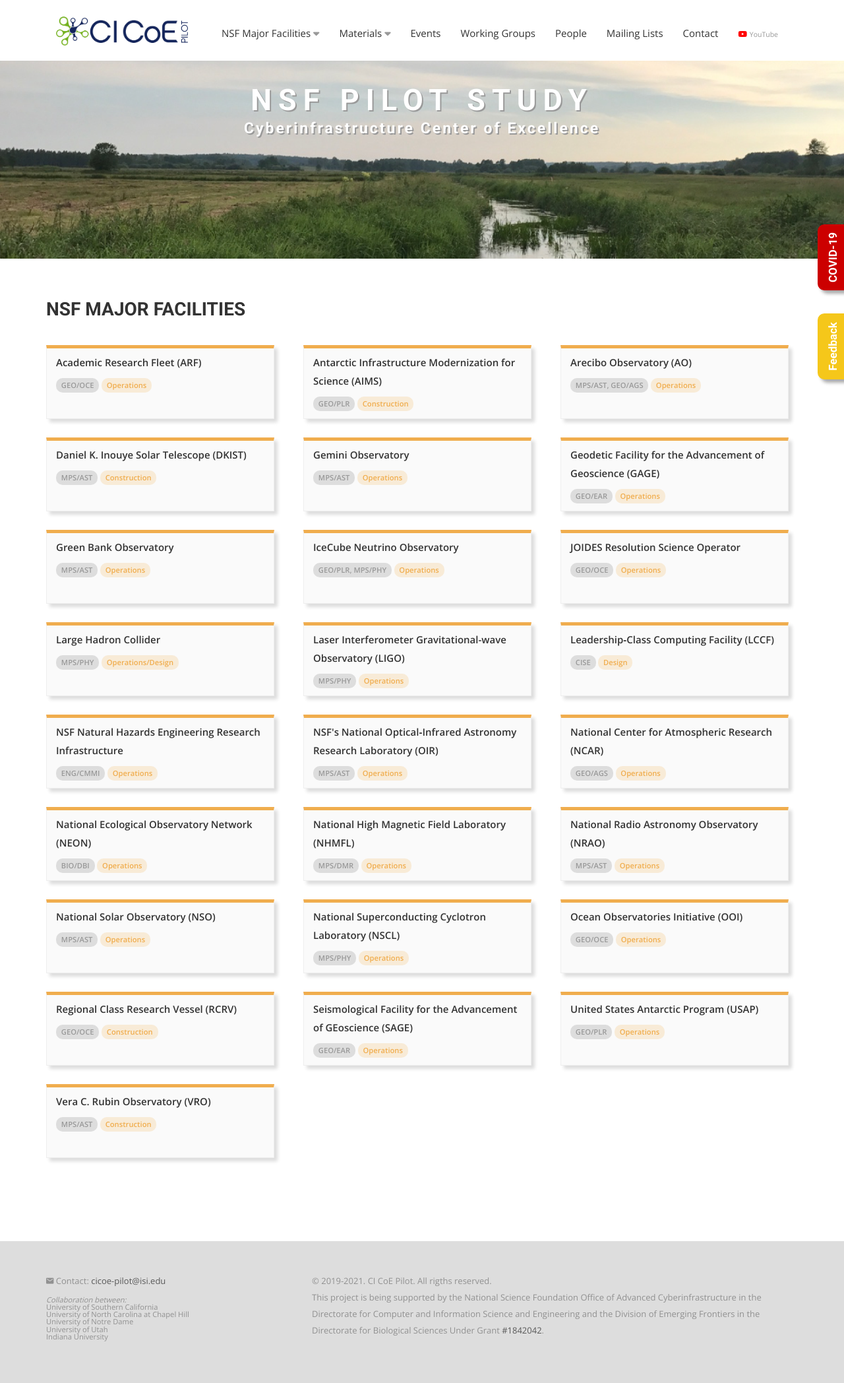
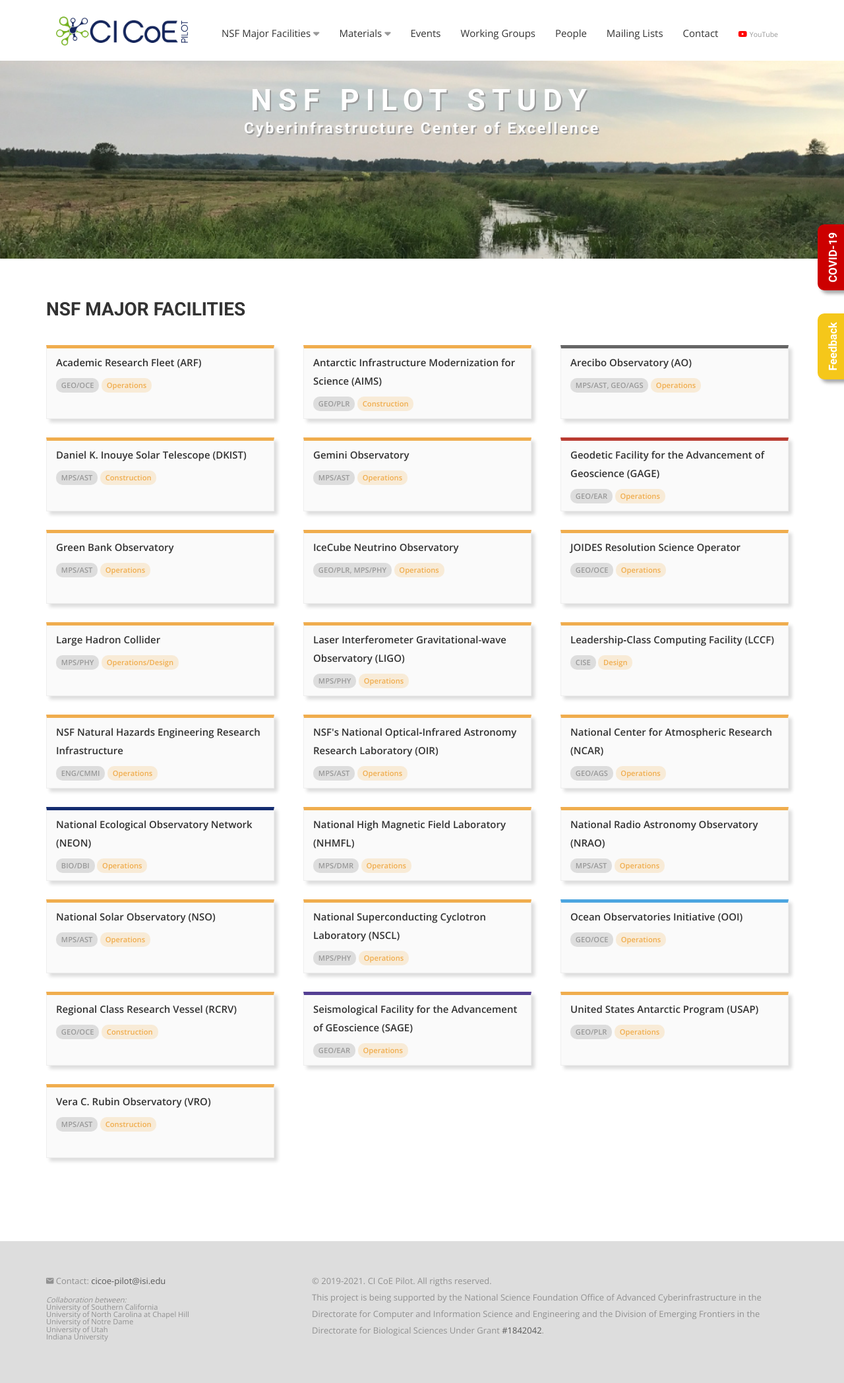
Before and after one commit to cicoe/cicoe.github.io, a Jekyll site: the page built from nsf_large_facilities.html, in a window 1280 px wide. Shown: the whole page at 66% size. Built offline with Jekyll 4.4.1, drawn with Linux system fonts in a browser that asks for light colours; nearby versions of some CDN libraries; some web fonts are replaced.

Commit message:
improvements

```diff
--- a/_data/lf.yml
+++ b/_data/lf.yml
@@ -12,6 +12,7 @@
   website: "http://outreach.naic.edu/ao/"
   directorate: "MPS/AST, GEO/AGS"
   stage: "Operations"
+  color: "666"
 
 - name: "Academic Research Fleet (ARF)"
   website: "https://www.unols.org/documents/academic-research-fleet"
@@ -67,16 +68,19 @@
   website: "http://www.neonscience.org/"
   directorate: "BIO/DBI"
   stage: "Operations"
+  color: "142C70"
 
 - name: "Geodetic Facility for the Advancement of Geoscience (GAGE)"
   website: "http://www.unavco.org/"
   directorate: "GEO/EAR"
   stage: "Operations"
+  color: "B93B31"
 
 - name: "Seismological Facility for the Advancement of GEoscience (SAGE)"
   website: "https://www.iris.edu/hq/"
   directorate: "GEO/EAR"
   stage: "Operations"
+  color: "543F93"
 
 - name: "National High Magnetic Field Laboratory (NHMFL)"
   website: "https://nationalmaglab.org"
@@ -122,3 +126,4 @@
   website: "https://oceanobservatories.org/"
   directorate: "GEO/OCE"
   stage: "Operations"
+  color: "4BA5E0"
```
